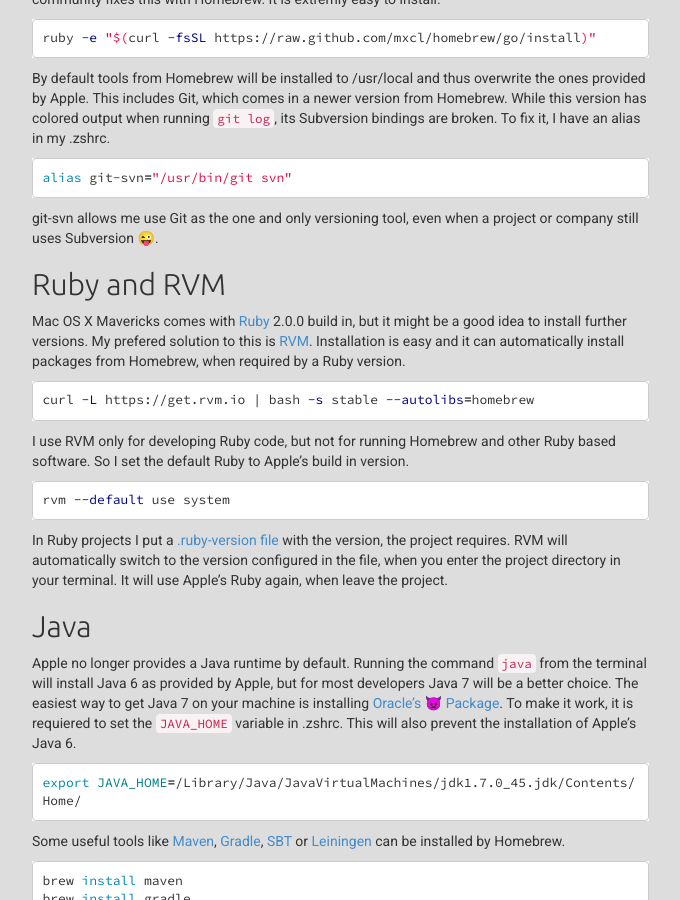
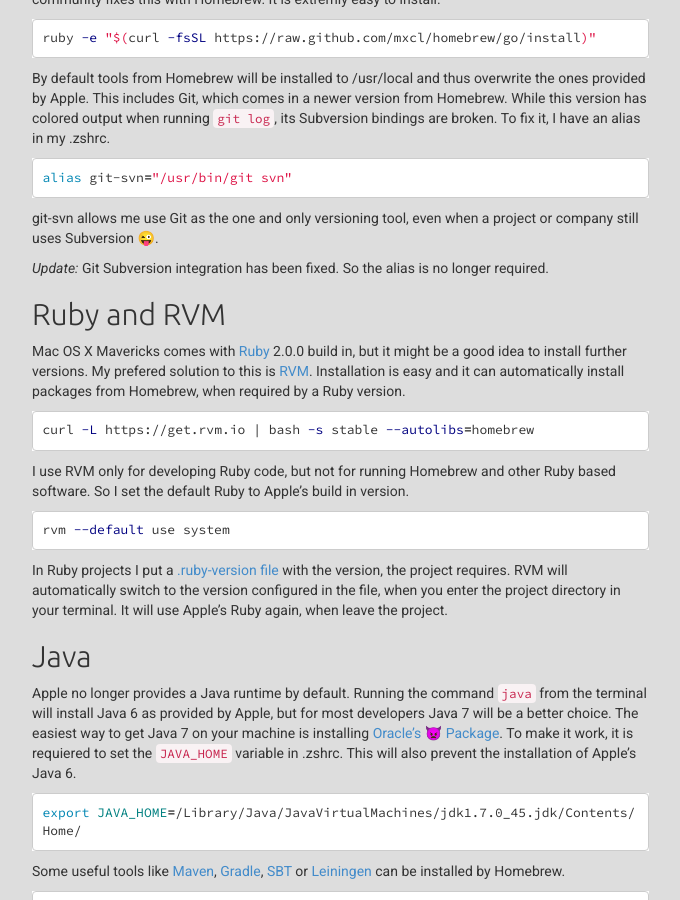
Before and after one commit to jehrhardt/jehrhardt.github.io, a Jekyll site: the page built from _posts/2013-11-25-setup-mac-for-development.md, in a window 1280 px wide and 900 px high, scrolled down 841 px. Shown: the whole window, without its empty margins (138-818 px from the left). Built offline with Jekyll 4.4.1, drawn with Linux system fonts in a browser that asks for light colours; Markdown is read by kramdown in place of the engine named in the settings; comment, search, counter and statistics services are not loaded.

Commit message:
Update for fixed SVN bug

```diff
--- a/_posts/2013-11-25-setup-mac-for-development.md
+++ b/_posts/2013-11-25-setup-mac-for-development.md
@@ -69,6 +69,8 @@
 
 git-svn allows me use Git as the one and only versioning tool, even
 when a project or company still uses Subversion 😜.
+
+*Update:* Git Subversion integration has been fixed. So the alias is no longer required.
 
 Ruby and RVM
 ------------
```
